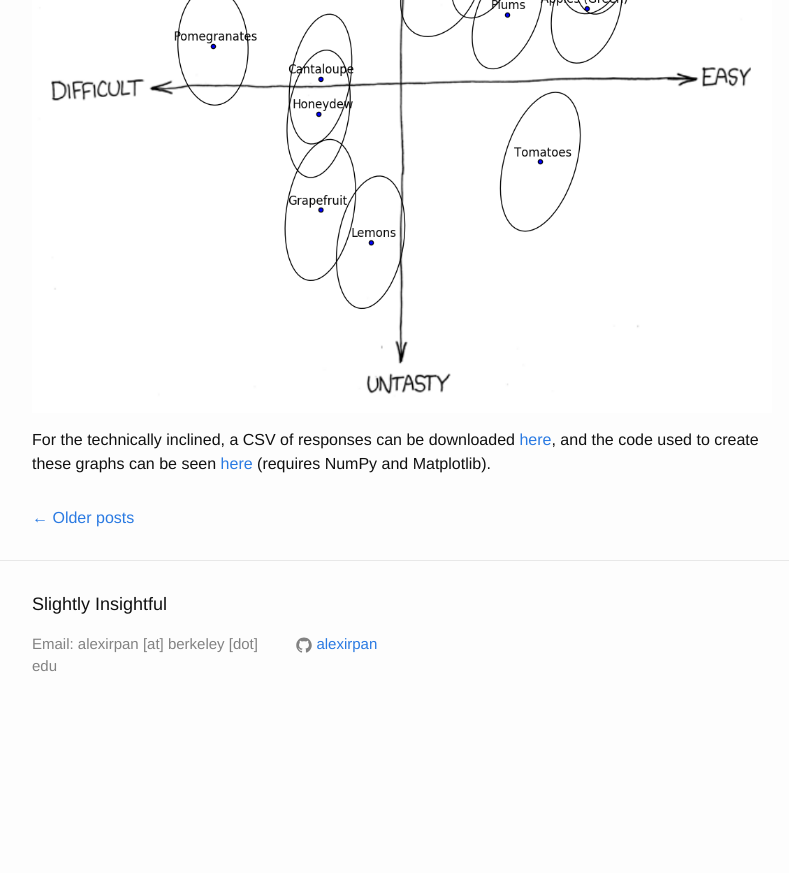
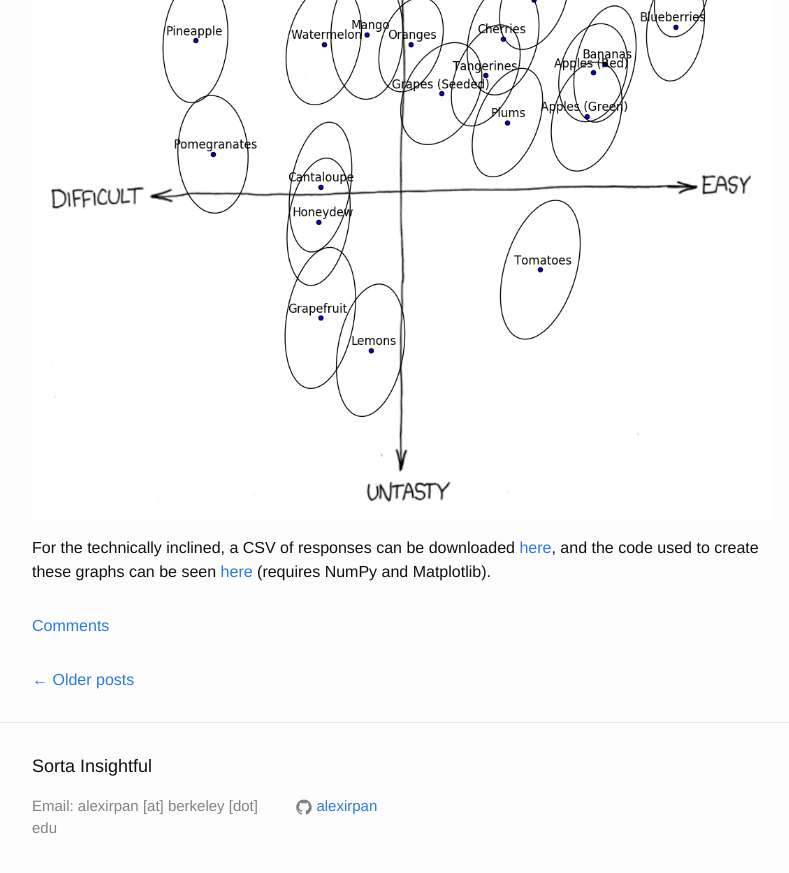
Before and after one commit to alexirpan/alexirpan.github.io, a Jekyll site: the page built from index.html, in a window 1280 px wide and 900 px high, scrolled down 12090 px. Shown: the top 873 px of the window, without its empty margins (238-1027 px from the left). Built offline with Jekyll 4.4.1, drawn with Linux system fonts in a browser that asks for light colours; the list of posts is cut into pages by our own code; comment, search, counter and statistics services are not loaded; before the commit the page ends 12828 px from its top, so only the background shows below that; some of the changed text lies outside the part shown.

Commit message:
Site title change, adding comments link.

```diff
--- a/_config.yml
+++ b/_config.yml
@@ -1,5 +1,5 @@
 # Site settings
-title: Slightly Insightful
+title: Sorta Insightful
 description: > # this means to ignore newlines until "baseurl:"
   In a world where everyone has opinions, one man...also has opinions
 baseurl: "" # the subpath of your site, e.g. /blog/
--- a/index.html
+++ b/index.html
@@ -17,6 +17,8 @@ layout: default
         <div class="post-content">
           {{ post.content }}
         </div>
+
+        <a href="{{ post.url | prepend: site.baseurl | append: "#disqus_thread" }}">Comments</a>
       </li>
     {% endfor %}
   </ul>
@@ -30,3 +32,5 @@ layout: default
     {% endif %}
   </div>
 </div>
+
+<script id="dsq-count-scr" src="//kindasortainsightful.disqus.com/count.js" async></script>
```
